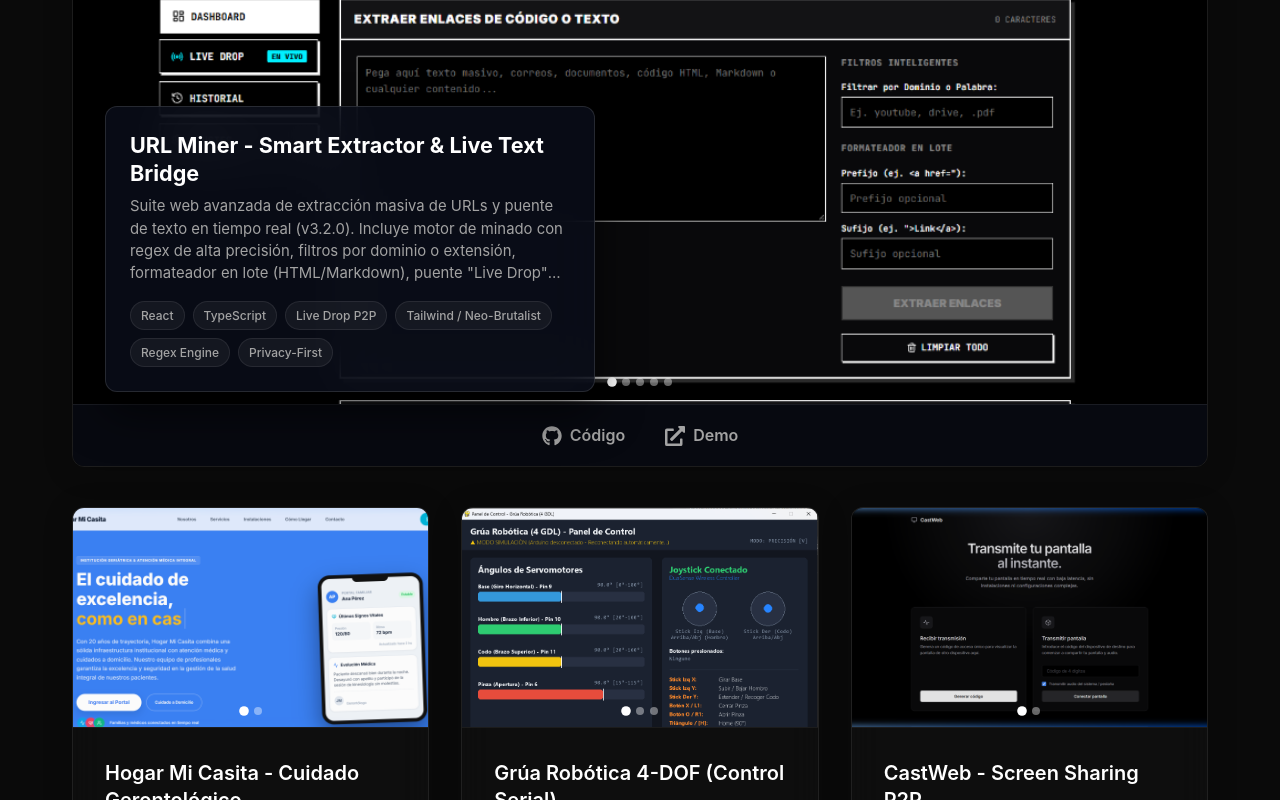
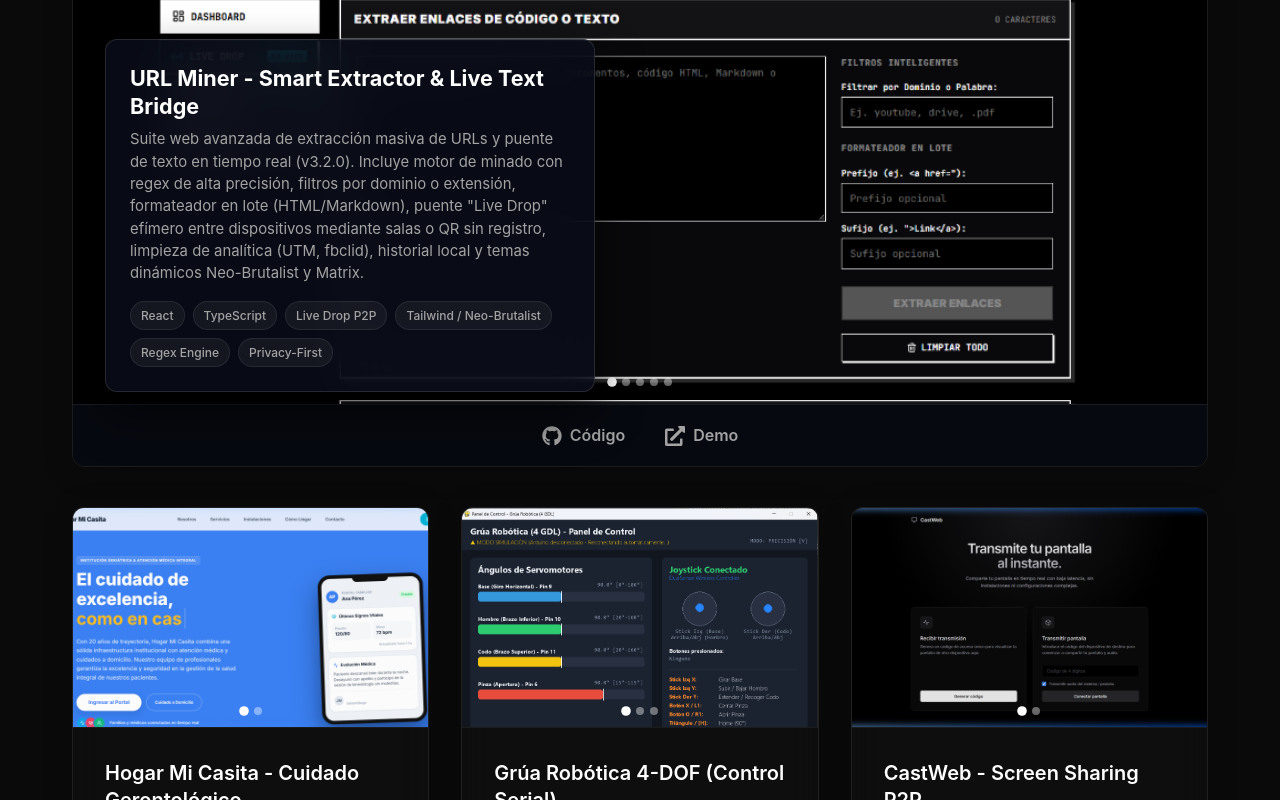
Before and after one commit to RodriA45/rodrigo-antunez-portfolio, a React (Vite) app: page / in a window 1280 px wide. Shown: the part 4200-5000 px from the top of the page. Built offline with nearby package versions, Linux system fonts and the light colour scheme.

Commit message:
fix(css): remove -webkit-line-clamp to display full project descriptions without truncation

```diff
--- a/src/components/ProjectCard.css
+++ b/src/components/ProjectCard.css
@@ -63,12 +63,6 @@
   margin-bottom: var(--spacing-md);
   line-height: 1.5;
   flex: 1 1 auto;
-  min-height: 5.6rem;
-  display: -webkit-box;
-  -webkit-line-clamp: 6;
-  -webkit-box-orient: vertical;
-  overflow: hidden;
-  text-overflow: ellipsis;
 }
 
 .project-tech {
--- a/src/components/ProjectGrid.css
+++ b/src/components/ProjectGrid.css
@@ -118,10 +118,6 @@
   line-height: 1.5;
   margin-bottom: 1rem;
   min-height: unset;
-  display: -webkit-box;
-  -webkit-line-clamp: 4;
-  -webkit-box-orient: vertical;
-  overflow: hidden;
 }
 
 .hero-project .project-tech {
```
